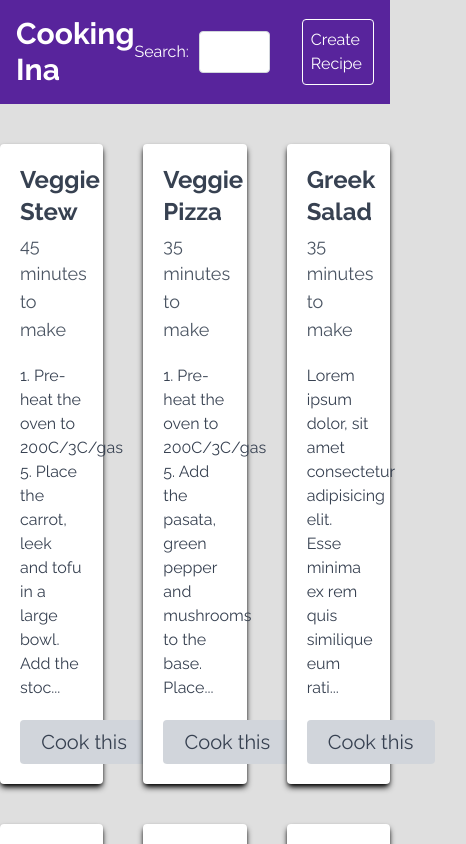
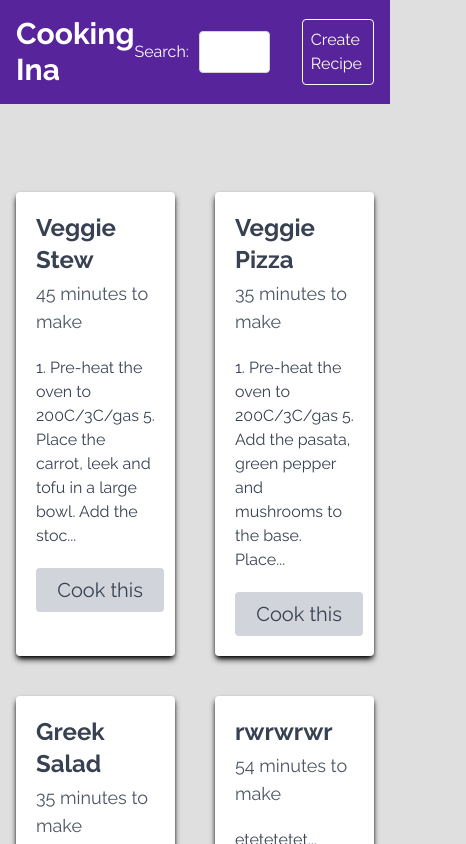
Before and after one commit to Froiod/Recipe-Directory, a React (Vite) app: page / in a window 390 px wide. Shown: the top 844 px of the page, 466 px wide, since content can reach past the window. Built offline with nearby package versions, Linux system fonts and the light colour scheme; data requests are answered from the project's data file.

Commit message:
list layout

```diff
--- a/src/components/RecipeList.jsx
+++ b/src/components/RecipeList.jsx
@@ -3,7 +3,7 @@ import {Link} from 'react-router-dom'
 
 const RecipeList = ({recipes}) => {
   return (
-    <div className='grid gap-10 max-w-[1200px] grid-cols-3 my-10 mx-auto'>
+    <div className='grid gap-10 max-w-[1200px] md:grid-cols-3 grid-cols-2 my-10 mx-auto'>
       {recipes.map((recipe) => (
         <div key={recipe.id} className='relative bg-white text-gray-700 p-5 rounded shadow-md shadow-black transition-transform ease-linear duration-300 hover:rotate-2'>
           <h3 className='text-gray-700 text-2xl font-bold mb-1'>{recipe.title}</h3>
--- a/src/pages/home/Home.jsx
+++ b/src/pages/home/Home.jsx
@@ -6,7 +6,7 @@ const Home = () => {
   const {data, isPending, error} = useFetch('http://localhost:3000/recipes')
 
   return (
-    <div className='max-w-[1200px] my-8 mx-auto'>
+    <div className='max-w-[1200px] my-8 mx-auto p-4'>
       {error && <p className='load-err'>{error}</p>}
       {isPending && <p className='load-err'>Loading...</p>}
       {data && <RecipeList recipes={data}/>}
```
